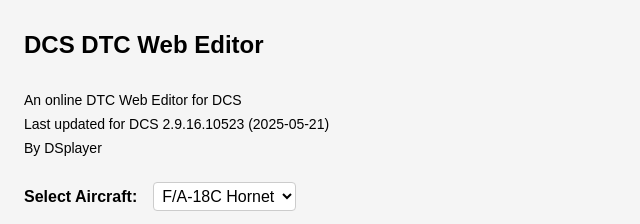
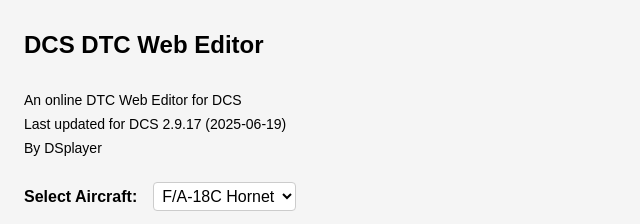
Before and after one commit to OfficialDSplayer/DCS-DTC-Web-Editor, a plain HTML site: page index.html in a window 1280 px wide. Shown: the top 224 px of the page, 0-640 px from the left. Drawn offline with nearby package versions, Linux system fonts and the light colour scheme; no server answers.

Commit message:
Update for 2.9.17.11733

```diff
--- a/index.html
+++ b/index.html
@@ -97,7 +97,7 @@
     <!-- Description -->
     <div class="mb-6 text-sm space-y-1">
       <p>An online DTC Web Editor for DCS</p>
-      <p>Last updated for DCS 2.9.16.10523 (2025-05-21)</p>
+      <p>Last updated for DCS 2.9.17 (2025-06-19)</p>
       <p>By DSplayer</p>
     </div>
 
```
Also changed, not shown: 2 other files.
